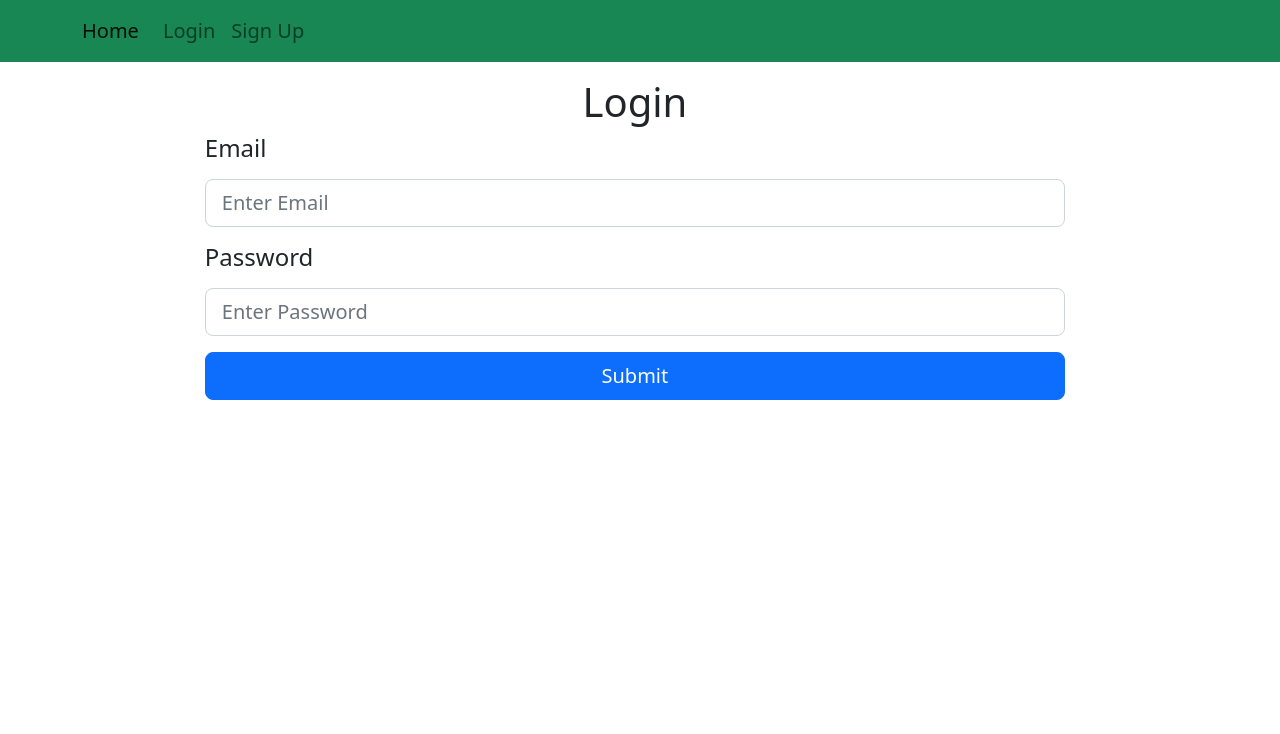
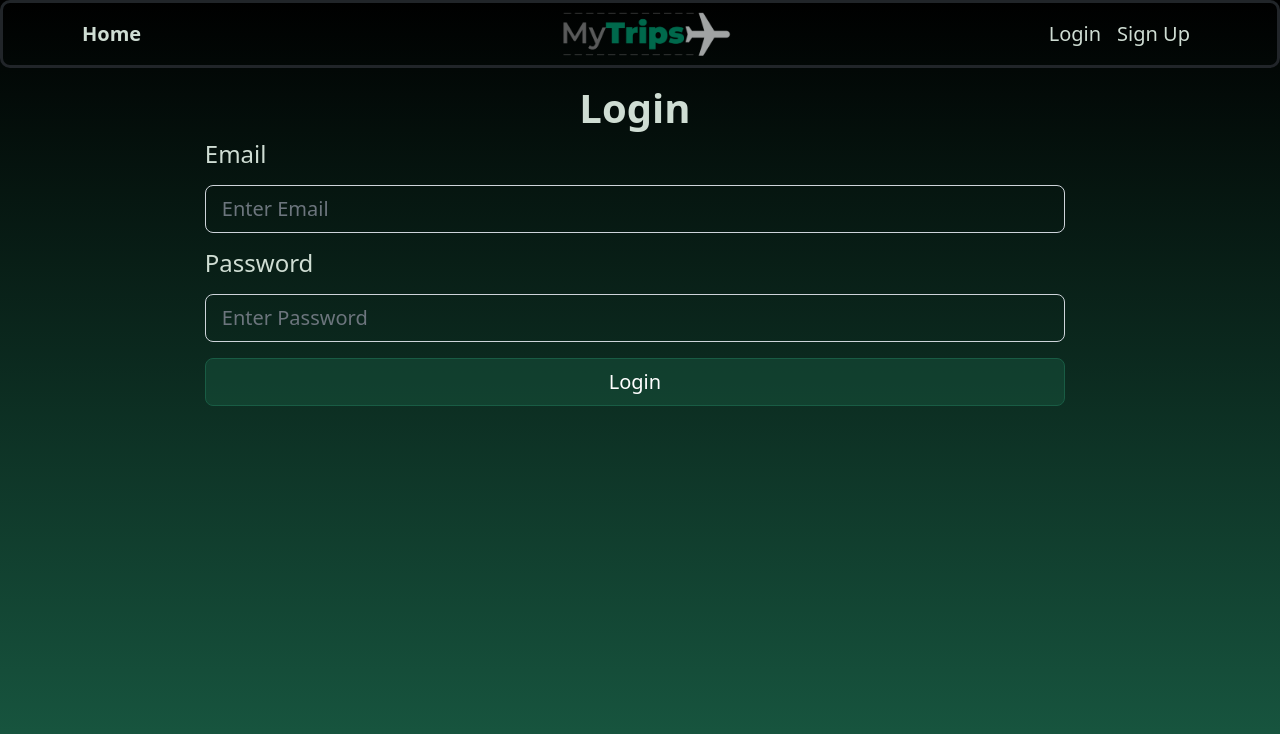
Before and after one commit to khevb27/MERN-APP, a React (Create React App) app in the folder client/: page /login in a window 1280 px wide. Shown: the top 734 px of the page. Built offline with nearby package versions, Linux system fonts and the light colour scheme.

Commit message:
modified pages & components and polished the UI

```diff
--- a/client/src/components/VacayGrid.js
+++ b/client/src/components/VacayGrid.js
@@ -1,16 +1,15 @@
-import Row from 'react-bootstrap/Row';
-import VacayCard from './VacayCard'
+import { Row } from "react-bootstrap";
+import VacayCard from "./VacayCard";
 function Grid() {
-    return (
-      <div className='col-11 mx-auto'>
+  return (
+    <div className="col-11 mx-auto">
+      {/* //size and spacing of the cards row of two default based on bootstrap react */}
 
-        {/* //size and spacing of the cards row of two default based on bootstrap react */}
-
-      <Row xs={1} md={1} className="g-4">
-          <h1>Your Vacations and Dates</h1>
-          <VacayCard/>
+      <Row xs={1} md={1} className="g-4 mt-4">
+        <h1 className="home-title">MyTrips</h1>
+        <VacayCard />
       </Row>
-      </div>
-    );
-  }
+    </div>
+  );
+}
 export default Grid;
--- a/client/src/components/Vacayform.js
+++ b/client/src/components/Vacayform.js
@@ -1,10 +1,9 @@
-import React from 'react';
-import Button from 'react-bootstrap/Button';
-import Form from 'react-bootstrap/Form';
-import '../index.css'; // Import the CSS file for styling
-import {useState} from 'react';
-import { useMutation } from '@apollo/client';
-import { ADD_THOUGHT } from '../utils/mutations';
+import React from "react";
+import { Button, Form } from "react-bootstrap";
+import "../index.css"; // Import the CSS file for styling
+import { useState } from "react";
+import { useMutation } from "@apollo/client";
+import { ADD_THOUGHT } from "../utils/mutations";
 
 function VacayForm() {
   const [location, setLocation] = useState("");
@@ -13,12 +12,12 @@ function VacayForm() {
   const [addThought, { error, data }] = useMutation(ADD_THOUGHT);
   const handleSignupSubmit = async (event) => {
     event.preventDefault();
-    console.log(` ${location},  ${departure}`)
+    console.log(` ${location},  ${departure}`);
     try {
       const { data } = await addThought({
-          variables:
-          { location: location, departure: departure },
-        });window.location.reload(false);
+        variables: { location: location, departure: departure },
+      });
+      window.location.reload(false);
     } catch (e) {
       alert("Invalid Entry");
       console.error(e);
@@ -27,17 +26,41 @@ function VacayForm() {
 
   return (
     <Form className="col-8 mx-auto m-4" onSubmit={handleSignupSubmit}>
-    <h1>Enter Date and Locations</h1>
-    <Form.Group className="mb-2" >
-        <Form.Label><h2>Location</h2></Form.Label>
-        <Form.Control type="text" placeholder="Enter Dream Vacation Spot" value={location}  onChange={(e) => setLocation(e.target.value)} size="lg"/>
+      <h1 className="home-title mb-4">Trip Details</h1>
+      <Form.Group className="mb-2">
+        <Form.Label>
+          <h2>Destination</h2>
+        </Form.Label>
+        <Form.Control
+          className="input-field"
+          type="text"
+          placeholder="Enter Destination"
+          value={location}
+          onChange={(e) => setLocation(e.target.value)}
+          size="lg"
+        />
       </Form.Group>
       <Form.Group className="mb-3">
-        <Form.Label><h2>Date</h2></Form.Label>
-        <Form.Control type="date" placeholder="Enter Days to " value={departure} onChange={(e) => setDeparture(e.target.value)}  size="lg"/>
+        <Form.Label>
+          <h2>Date</h2>
+        </Form.Label>
+        <Form.Control
+          className="input-field"
+          type="date"
+          placeholder="Enter Days to "
+          value={departure}
+          onChange={(e) => setDeparture(e.target.value)}
+          size="lg"
+        />
       </Form.Group>
-    <Button variant="primary" type="submit" size="lg" style={{ width: '100%' }}>
-        Submit
+      <Button
+        className="button"
+        variant="primary"
+        type="submit"
+        size="lg"
+        style={{ width: "100%" }}
+      >
+        Add Trip
       </Button>
     </Form>
   );
--- a/client/src/index.css
+++ b/client/src/index.css
@@ -1,14 +1,14 @@
 body {
   margin: 0;
-  font-family: -apple-system, BlinkMacSystemFont, 'Segoe UI', 'Roboto', 'Oxygen',
-    'Ubuntu', 'Cantarell', 'Fira Sans', 'Droid Sans', 'Helvetica Neue',
+  font-family: -apple-system, BlinkMacSystemFont, "Segoe UI", "Roboto", "Oxygen",
+    "Ubuntu", "Cantarell", "Fira Sans", "Droid Sans", "Helvetica Neue",
     sans-serif;
   -webkit-font-smoothing: antialiased;
   -moz-osx-font-smoothing: grayscale;
 }
 
 code {
-  font-family: source-code-pro, Menlo, Monaco, Consolas, 'Courier New',
+  font-family: source-code-pro, Menlo, Monaco, Consolas, "Courier New",
     monospace;
 }
 
@@ -16,13 +16,38 @@ code {
 body {
   justify-content: center;
   height: 100vh;
+  background-color: black !important;
+  background: linear-gradient(to top, #195c44, #000000);
 }
 
-.navbar-nav {
-  display: inline-block;
+.home-title {
+  font-weight: bold;
 }
 
-.AlignCenter{
+h1,
+h2,
+h3,
+h4 {
+  color: #cfddd3;
+}
+
+.nav {
+  border: solid !important;
+  border-radius: 10px;
+}
+
+.nav-text {
+  color: #cfddd3 !important;
+  font-weight: bold;
+}
+
+.navbar-center {
+  position: absolute;
+  left: 43.5%;
+  object-fit: cover;
+}
+
+.AlignCenter {
   align-items: center;
 }
 
@@ -34,4 +59,38 @@ body {
 .title {
   text-align: center;
   padding-right: 20%;
+  font-weight: bold;
 }
+
+.input-field {
+  background-color: rgba(255, 255, 255, 0) !important;
+}
+
+.button {
+  background-color: rgba(25, 92, 68, 0.4) !important;
+  border-color: rgba(25, 92, 68, 1) !important;
+}
+
+.button:hover {
+  background-color: #154e3a !important;
+}
+
+.button:active {
+  background-color: #cfddd3 !important;
+}
+
+input {
+  color: #cfddd3 !important;
+}
+
+.card {
+  background: linear-gradient(to bottom, #195c44, #000000);
+  box-shadow: 0 30px 16px -10px rgb(16, 17, 16);
+  border-radius: 10px !important;
+  border: 0px !important;
+}
+
+.card-text {
+  color: #cfddd3 !important;
+
+}
--- a/client/src/pages/Homepage.js
+++ b/client/src/pages/Homepage.js
@@ -1,27 +1,44 @@
-import React from 'react';
-import Button from 'react-bootstrap/Button';
-import '../index.css'; // Import the CSS file for styling
-import Auth from '../utils/auth';
-import VacayForm from '../components/Vacayform';
-import VacayGrid from '../components/VacayGrid'
+import React from "react";
+import Button from "react-bootstrap/Button";
+import "../index.css"; // Import the CSS file for styling
+import Auth from "../utils/auth";
+import VacayForm from "../components/Vacayform";
+import VacayGrid from "../components/VacayGrid";
 function HomePage() {
   if (Auth.loggedIn()) {
     return (
       <>
-        <div className="text-center"> {/* Center the header */}
+        <div className="text-center">
+          {" "}
+          {/* Center the header */}
           <VacayForm />
           <VacayGrid />
         </div>
       </>
     );
-
-}else{
+  } else {
     return (
       <>
-      <div className="text-center"> {/* Center the header */}
-        <h1 className= "mt-4 mb-3">Welcome to My Trips App!</h1>
-        <Button className="m-2" href="/login" size="lg" style={{ width: "10%"}}>Login</Button>
-        <Button className="m-2" href="/signup" size="lg" style={{ width: "10%"}}>Signup</Button>
+        <div className="text-center">
+          {" "}
+          {/* Center the header */}
+          <h1 className="home-title mt-4 mb-3">Welcome to MyTrips App!</h1>
+          <Button
+            className="button m-2"
+            href="/login"
+            size="lg"
+            style={{ width: "10%" }}
+          >
+            Login
+          </Button>
+          <Button
+            className="button m-2"
+            href="/signup"
+            size="lg"
+            style={{ width: "10%" }}
+          >
+            Sign Up
+          </Button>
         </div>
       </>
     );
--- a/client/src/pages/Nav.js
+++ b/client/src/pages/Nav.js
@@ -1,8 +1,7 @@
-import Nav from 'react-bootstrap/Nav';
-import "../App.css"
-import Navbar from 'react-bootstrap/Navbar';
-import Container from 'react-bootstrap/Container';
-import Auth from '../utils/auth';
+import { Nav, Navbar, Container } from "react-bootstrap";
+import "../App.css";
+import Auth from "../utils/auth";
+import myTrips from "../assets/images/MyTrips Logo 2.png";
 function NavBar() {
   const logout = (event) => {
     event.preventDefault();
@@ -10,28 +9,52 @@ function NavBar() {
   };
   if (Auth.loggedIn()) {
     return (
-      <Navbar bg="success" expand="lg" className="justify-content-center" style={{ width: "100%", fontSize: "20px" }}> {/* Make the navbar inline */}
+      <Navbar
+        expand="lg"
+        className="nav justify-content-center"
+        style={{ width: "100%", fontSize: "20px" }}
+      >
+        {" "}
+        {/* Make the navbar inline */}
         <Container>
-      <Navbar.Brand href="/">Home</Navbar.Brand>
+          <Navbar.Brand className="nav-text" href="/">
+            Home
+          </Navbar.Brand>
           <Navbar.Toggle aria-controls="basic-navbar-nav" />
           <Navbar.Collapse id="basic-navbar-nav">
-          <Nav className="navbar-nav">
-            <Nav.Link onClick={logout}>Logout</Nav.Link>
+            <img className="mx-auto navbar-center" src={myTrips} width="14%" />
+            <Nav className="navbar-nav ms-auto">
+              <Nav.Link className="nav-text" onClick={logout}>
+                Logout
+              </Nav.Link>
             </Nav>
           </Navbar.Collapse>
         </Container>
       </Navbar>
-    )}
-  else{
+    );
+  } else {
     return (
-      <Navbar bg="success" expand="lg" className="justify-content-center" style={{ width: "100%", fontSize: "20px" }}> {/* Make the navbar inline */}
+      <Navbar
+        expand="lg"
+        className="nav justify-content-center"
+        style={{ width: "100%", fontSize: "20px" }}
+      >
+        {" "}
+        {/* Make the navbar inline */}
         <Container>
-        <Navbar.Brand href="/">Home</Navbar.Brand>
+          <Navbar.Brand className="nav-text" href="/">
+            Home
+          </Navbar.Brand>
           <Navbar.Toggle aria-controls="basic-navbar-nav" />
           <Navbar.Collapse id="basic-navbar-nav">
-          <Nav className="navbar-nav">
-            <Nav.Link href="/login">Login</Nav.Link>
-            <Nav.Link href="/signup">Sign Up</Nav.Link>
+            <img className="mx-auto navbar-center" src={myTrips} width="14%" />
+            <Nav className="navbar-nav ms-auto">
+              <Nav.Link className="nav-text" href="/login">
+                Login
+              </Nav.Link>
+              <Nav.Link className="nav-text" href="/signup">
+                Sign Up
+              </Nav.Link>
             </Nav>
           </Navbar.Collapse>
         </Container>
--- a/client/src/pages/editCard.js
+++ b/client/src/pages/editCard.js
@@ -1,56 +1,76 @@
-import '../App.css';
-import '../index.css'
-import Form from 'react-bootstrap/Form';
-import Button from 'react-bootstrap/Button';
-import { useParams } from 'react-router-dom';
-import { useMutation } from '@apollo/client';
-import { UPDATE_THOUGHT } from '../utils/mutations';
+import "../App.css";
+import "../index.css";
+import Form from "react-bootstrap/Form";
+import Button from "react-bootstrap/Button";
+import { useParams } from "react-router-dom";
+import { useMutation } from "@apollo/client";
+import { UPDATE_THOUGHT } from "../utils/mutations";
 import { Navigate } from "react-router-dom";
-import { useState } from 'react';
+import { useState } from "react";
 
 function FormSubmit() {
   const [location, setLocation] = useState("");
   const [departure, setDeparture] = useState("");
   const { thoughtId } = useParams();
-  const [edit, {error}] = useMutation(UPDATE_THOUGHT);
+  const [edit, { error }] = useMutation(UPDATE_THOUGHT);
   const handleEdit = async (event) => {
     event.preventDefault();
     try {
-      const {data} = await edit({
+      const { data } = await edit({
         variables: {
           thoughtId: thoughtId,
           location: location,
-        departure: departure}
+          departure: departure,
+        },
       });
       console.log(data);
-      alert('Edit Successful');
-      <Navigate to="/"/>
+      alert("Edit Successful");
+      <Navigate to="/" />;
     } catch (e) {
       console.error(e);
     }
-  }
+  };
 
   return (
     <Form className="col-8 mx-auto m-4" onSubmit={handleEdit}>
-    <h1>EDIT LOCATION</h1>
+      <h1 className="home-title">Edit MyTrip</h1>
       <Form.Group className="mb-3" controlId="formBasicName">
-      <Form.Label><h2>Location:</h2></Form.Label>
-      <Form.Control type="Name" placeholder="Update Dream Vacation Spot" value={location}  onChange={(e) => setLocation(e.target.value)} size="lg"/>
+        <Form.Label>
+          <h2>Destination:</h2>
+        </Form.Label>
+        <Form.Control
+          className="input-field"
+          type="Name"
+          placeholder="Update Destination"
+          value={location}
+          onChange={(e) => setLocation(e.target.value)}
+          size="lg"
+        />
       </Form.Group>
       <Form.Group className="mb-3">
-        <Form.Label><h2>Date</h2></Form.Label>
-        <Form.Control type="date" value={departure} onChange={(e) => setDeparture(e.target.value)}  size="lg"/>
-        <Form.Text className="text-muted">Previous Date: </Form.Text>
+        <Form.Label>
+          <h2>Date:</h2>
+        </Form.Label>
+        <Form.Control
+          className="input-field"
+          type="date"
+          value={departure}
+          onChange={(e) => setDeparture(e.target.value)}
+          size="lg"
+        />
+        <Form.Text className="text-muted mx-auto">Previous Date: </Form.Text>
       </Form.Group>
-    <Button className='mb-3' variant="primary" type="submit" size="lg" style={{ width: '100%' }}>
-      Submit Edit
-    </Button>
-    <Button href='/' variant="primary" size="lg" style={{ width: '100%' }}>
-      Home
+      <Button
+        className="button mb-3"
+        variant="primary"
+        type="submit"
+        size="lg"
+        style={{ width: "100%" }}
+      >
+        Update
       </Button>
     </Form>
   );
 }
 
-
 export default FormSubmit;
--- a/client/src/pages/login.js
+++ b/client/src/pages/login.js
@@ -1,10 +1,10 @@
-import Button from 'react-bootstrap/Button';
-import Form from 'react-bootstrap/Form';
-import React, {useState} from 'react';
-import { useMutation } from '@apollo/client';
-import { LOGIN_USER } from '../utils/mutations';
+import Button from "react-bootstrap/Button";
+import Form from "react-bootstrap/Form";
+import React, { useState } from "react";
+import { useMutation } from "@apollo/client";
+import { LOGIN_USER } from "../utils/mutations";
 
-import Auth from '../utils/auth';
+import Auth from "../utils/auth";
 
 function BasicExample() {
   const [email, setEmail] = useState("");
@@ -13,12 +13,12 @@ function BasicExample() {
   const [login, { error, data }] = useMutation(LOGIN_USER);
   const handleSignupSubmit = async (event) => {
     event.preventDefault();
-    console.log(`The Email you entered was: ${email}, The Password you entered was: ${password}`)
+    console.log(
+      `The Email you entered was: ${email}, The Password you entered was: ${password}`
+    );
     try {
       const { data } = await login({
-        variables:
-        { email: email, password: password },
-
+        variables: { email: email, password: password },
       });
 
       Auth.login(data.login.token);
@@ -28,21 +28,45 @@ function BasicExample() {
     }
   };
 
-return (
+  return (
     <Form className="login col-12 mx-auto m-3" onSubmit={handleSignupSubmit}>
-        <h1 className="title">Login</h1>
-      <Form.Group className="mb-3" controlId="formBasicEmail" >
-        <Form.Label><h4>Email</h4></Form.Label>
-        <Form.Control type="email" placeholder="Enter Email" value={email}
-          onChange={(e) => setEmail(e.target.value)} size="lg" style={{ width: '80%' }}/>
+      <h1 className="title">Login</h1>
+      <Form.Group className="mb-3" controlId="formBasicEmail">
+        <Form.Label>
+          <h4>Email</h4>
+        </Form.Label>
+        <Form.Control
+          className="input-field"
+          type="email"
+          placeholder="Enter Email"
+          value={email}
+          onChange={(e) => setEmail(e.target.value)}
+          size="lg"
+          style={{ width: "80%" }}
+        />
       </Form.Group>
       <Form.Group className="mb-3" controlId="formBasicPassword">
-        <Form.Label><h4>Password</h4></Form.Label>
-        <Form.Control type="password" placeholder="Enter Password" value={password}
-          onChange={(e) => setPassword(e.target.value)} size="lg" style={{ width: '80%' }}/>
+        <Form.Label>
+          <h4>Password</h4>
+        </Form.Label>
+        <Form.Control
+          className="input-field"
+          type="password"
+          placeholder="Enter Password"
+          value={password}
+          onChange={(e) => setPassword(e.target.value)}
+          size="lg"
+          style={{ width: "80%" }}
+        />
       </Form.Group>
-      <Button variant="primary" type="submit" size="lg" style={{ width: '80%' }}>
-        Submit
+      <Button
+        className="button"
+        variant="primary"
+        type="submit"
+        size="lg"
+        style={{ width: "80%" }}
+      >
+        Login
       </Button>
     </Form>
   );
--- a/client/src/pages/signup.js
+++ b/client/src/pages/signup.js
@@ -1,11 +1,10 @@
-import Button from 'react-bootstrap/Button';
-import Form from 'react-bootstrap/Form';
-import React, {useState} from 'react';
-import { useMutation } from '@apollo/client';
-import { ADD_USER } from '../utils/mutations';
+import Button from "react-bootstrap/Button";
+import Form from "react-bootstrap/Form";
+import React, { useState } from "react";
+import { useMutation } from "@apollo/client";
+import { ADD_USER } from "../utils/mutations";
 
-
-import Auth from '../utils/auth';
+import Auth from "../utils/auth";
 
 function BasicExample() {
   const [username, setUser] = useState("");
@@ -15,12 +14,12 @@ function BasicExample() {
   const [addUser, { error, data }] = useMutation(ADD_USER);
   const handleSignupSubmit = async (event) => {
     event.preventDefault();
-    console.log(`The Username you entered was: ${username}, The Email you entered was: ${email}, The Password you entered was: ${password}`)
+    console.log(
+      `The Username you entered was: ${username}, The Email you entered was: ${email}, The Password you entered was: ${password}`
+    );
     try {
       const { data } = await addUser({
-        variables:
-        { username: username, email: email, password: password },
-
+        variables: { username: username, email: email, password: password },
       });
 
       Auth.login(data.addUser.token);
@@ -29,26 +28,59 @@ function BasicExample() {
     }
   };
 
-return (
+  return (
     <Form className="login col-12 mx-auto m-3" onSubmit={handleSignupSubmit}>
-        <h1 className="title">Sign Up</h1>
-      <Form.Group className="mb-3" controlId="formBasicEmail" >
-        <Form.Label><h4>Email</h4></Form.Label>
-        <Form.Control type="email" placeholder="Enter Email" value={email}
-          onChange={(e) => setEmail(e.target.value)} size="lg" style={{ width: '80%' }}/>
+      <h1 className="title">Sign Up</h1>
+      <Form.Group className="mb-3" controlId="formBasicEmail">
+        <Form.Label>
+          <h4>Email</h4>
+        </Form.Label>
+        <Form.Control
+          className="input-field"
+          type="email"
+          placeholder="Enter Email"
+          value={email}
+          onChange={(e) => setEmail(e.target.value)}
+          size="lg"
+          style={{ width: "80%" }}
+        />
       </Form.Group>
       <Form.Group className="mb-3">
-        <Form.Label><h4>Username</h4></Form.Label>
-        <Form.Control type="text" placeholder="Enter Username" value={username}
-          onChange={(e) => setUser(e.target.value)} size="lg" style={{ width: '80%' }}/>
+        <Form.Label>
+          <h4>Username</h4>
+        </Form.Label>
+        <Form.Control
+          className="input-field"
+          type="text"
+          placeholder="Enter Username"
+          value={username}
+          onChange={(e) => setUser(e.target.value)}
+          size="lg"
+          style={{ width: "80%" }}
+        />
       </Form.Group>
       <Form.Group className="mb-3" controlId="formBasicPassword">
-        <Form.Label><h4>Password</h4></Form.Label>
-        <Form.Control type="password" placeholder="Enter Password" value={password}
-          onChange={(e) => setPassword(e.target.value)} size="lg" style={{ width: '80%' }}/>
+        <Form.Label>
+          <h4>Password</h4>
+        </Form.Label>
+        <Form.Control
+          className="input-field"
+          type="password"
+          placeholder="Enter Password"
+          value={password}
+          onChange={(e) => setPassword(e.target.value)}
+          size="lg"
+          style={{ width: "80%" }}
+        />
       </Form.Group>
-      <Button variant="primary" type="submit" size="lg" style={{ width: '80%' }}>
-        Submit
+      <Button
+        className="button"
+        variant="primary"
+        type="submit"
+        size="lg"
+        style={{ width: "80%" }}
+      >
+        Sign Up
       </Button>
     </Form>
   );
--- a/package.json
+++ b/package.json
@@ -4,7 +4,7 @@
   "description": "",
   "main": "server/server.js",
   "scripts": {
-    "start": "node server/server.js",
+    "start": "concurrently \"cd server && node server.js\" \"cd client && npm start\"",
     "develop": "concurrently \"cd server && npm run watch\" \"cd client && npm start\"",
     "install": "cd server && npm i && cd ../client && npm i",
     "seed": "cd server && npm run seed",
```
Also changed, not shown: client/src/components/VacayCard.js (+33 -24 lines), client/src/assets/images/MyTrips Logo 2.png (added). Lines whose indentation alone changed are shown as unchanged.
